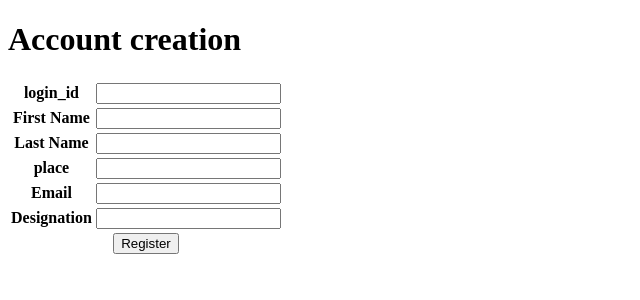
After one commit to Arathy07/MainProject, a Flask app: page /doctor in a window 1280 px wide. The commit adds this page. Shown: the top 300 px of the page, without its empty margins (0-640 px from the left). Run offline with Flask 3, Linux system fonts and the light colour scheme.

Commit message:
doctor module

```diff
--- a/admin.py
+++ b/admin.py
@@ -45,6 +45,7 @@ def diseasemanagement():
         uploadimage=request.form['image']
         qry1="insert into diseases values(null,'%s','%s','%s')"%(Diseasename, description,uploadimage)
         insert(qry1)
+        return '''<script>alert("Add successfull");window.locatioin="/registration"</script>'''
 
     if 'action'in request.args:
         action=request.args['action']
@@ -54,6 +55,7 @@ def diseasemanagement():
         if action=='delete':
             qry2="delete from diseases where disease_id='%s'"%(id)
             delete(qry2)
+            return '''<script>alert("Delection successfull");window.locatioin="/registration"</script>'''
         if action=='update':
              qry6="select * from diseases where disease_id='%s'"%(id)
              data['up']=select(qry6)
@@ -63,6 +65,7 @@ def diseasemanagement():
                  uploadimage=request.form['image']
                  q="update diseases set disease_name='%s',description='%s',image='%s' where disease_id='%s'"%( Diseasename,description,uploadimage,id)
                  update(q)
+                 return '''<script>alert("update successfull");window.locatioin="/registration"</script>'''
 
 
 
@@ -88,7 +91,7 @@ def viewfeedback():
 
 
 
-@admin.route("/viewreviews",methods=['get','post'])
+@admin.route("/viewdoctorreviews",methods=['get','post'])
 def viewreview():
     data={}
     qry8="select * from review"
--- /dev/null
+++ b/doctor.py
@@ -0,0 +1,9 @@
+from flask import *
+from database import *
+doctor=Blueprint('doctor',__name__)
+
+@doctor.route("/doctor")
+def doctorhome():
+
+
+    return render_template("doctorregistration.html")
--- a/main.py
+++ b/main.py
@@ -1,9 +1,11 @@
 from flask import *
 from public import*
 from admin import *
+from doctor import *
 
 
 app=Flask(__name__)
 app.register_blueprint(public)
 app.register_blueprint(admin)
+app.register_blueprint(doctor)
 app.run(port=5002,debug=True)
--- /dev/null
+++ b/templates/doctorregistration.html
@@ -0,0 +1,45 @@
+<!DOCTYPE html>
+<html lang="en">
+<head>
+    <meta charset="UTF-8">
+    <meta name="viewport" content="width=device-width, initial-scale=1.0">
+    <title>Document</title>
+</head>
+<body>
+    <h1>Account creation</h1>
+    <form action="" method="post">
+        <table>
+            <tr>
+                <th>login_id</th>
+                <td><input type="text" name="login_id"></td>
+            </tr>
+            <tr>
+                <th>First Name</th>
+                <td><input type="text" name="fname"></td>
+            </tr>
+            <tr>
+                <th>Last Name</th>
+                <td><input type="text" name="lname"></td>
+            </tr>
+            <tr>
+                <th>place</th>
+                <td><input type="text" name="place"></td>
+            </tr>
+            <tr>
+                <th>Email</th>
+                <td><input type="email" name="email"></td>
+            </tr>
+            <tr>
+                <th>Designation</th>
+                <td><input type="text" name="designation"></td>
+            </tr>
+            <tr>
+
+                <td align="center" colspan="2"><input type="submit" name="account" value="Register"></td>
+            </tr>
+
+            </table>
+            </form>
+
+</body>
+</html>
--- a/templates/home.html
+++ b/templates/home.html
@@ -8,6 +8,7 @@
 <body><center>
     <h1>WELCOME</h1>
     <a href="login">login</a>
+    <a href="doctorregistration">DOCTOR REGISTRATION</a>
 </center>
 </body>
 </html>
```
